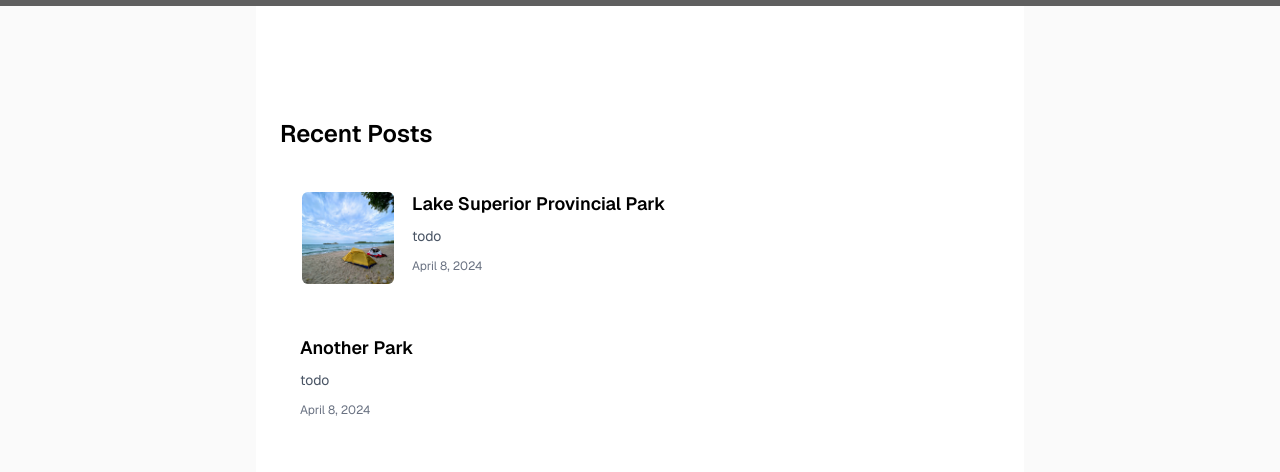
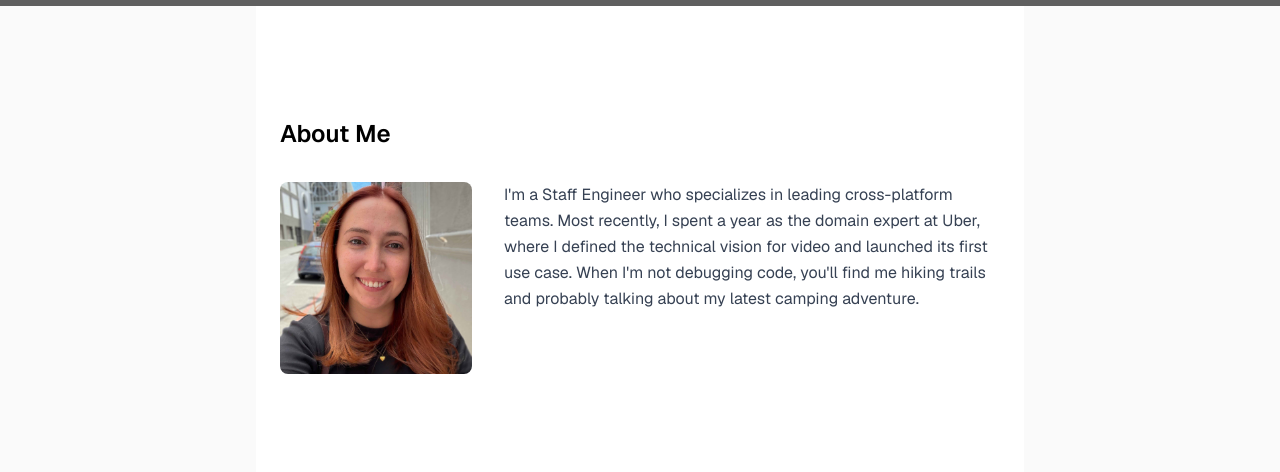
Before and after one commit to ErinCGallagher/personal-nextjs-website, a Next.js app: page / in a window 1280 px wide. Shown: the part 794-1266 px from the top of the page. Built offline with nearby package versions, Linux system fonts and the light colour scheme; grey boxes are pictures that could not be loaded.

Commit message:
add about me content

```diff
--- /dev/null
+++ b/app/components/about.tsx
@@ -0,0 +1,37 @@
+import Image from 'next/image';
+import Link from 'next/link';
+
+export function About() {
+  return (
+    <section className="w-full py-12">
+      <h2 className="text-2xl font-semibold text-black dark:text-white mb-8">
+        About Me
+      </h2>
+      <div className="flex flex-col md:flex-row gap-8 items-start">
+        <div className="relative w-48 h-48 flex-shrink-0 mx-auto md:mx-0">
+          <Image
+            src="/erin.jpg"
+            alt="Erin Gallagher"
+            fill
+            className="object-cover rounded-lg"
+          />
+        </div>
+        <div className="flex-1">
+          <p className="text-base text-gray-700 dark:text-gray-300 leading-relaxed text-center md:text-left">
+            I'm a Staff Engineer who specializes in leading cross-platform teams. Most recently, I spent a year as the domain expert at Uber, where I defined the technical vision for video and launched its first use case. When I'm not debugging code, you'll find me hiking trails and probably talking about my latest camping adventure.
+          </p>
+          <div className="mt-4 text-center md:text-left">
+            <Link
+              href="https://www.youtube.com/@trailtalestravel"
+              target="_blank"
+              rel="noopener noreferrer"
+              className="text-white font-bold underline"
+            >
+              Visit my YouTube channel →
+            </Link>
+          </div>
+        </div>
+      </div>
+    </section>
+  );
+}
--- a/app/page.tsx
+++ b/app/page.tsx
@@ -2,6 +2,7 @@ import Image from "next/image";
 import SocialLinks from "@/app/components/social-links";
 import { RecentPosts } from "@/app/components/recent-posts";
 import { ScrollArrow } from "@/app/components/scroll-arrow";
+import { About } from "@/app/components/about";
 
 export default function Home() {
   return (
@@ -39,6 +40,7 @@ export default function Home() {
       </header>
 
       <main className="flex w-full max-w-3xl mx-auto flex-col items-center justify-between py-16 px-4 sm:px-6 bg-white dark:bg-black">
+        <About />
         <RecentPosts />
       </main>
     </div>
```
